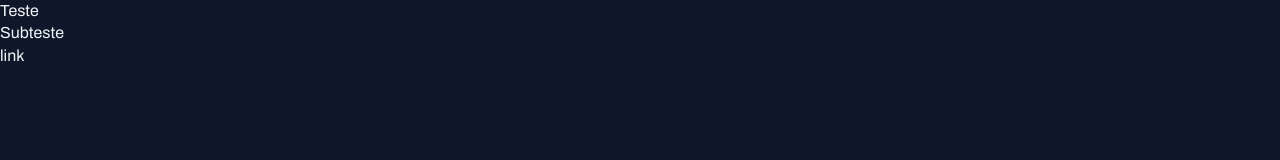
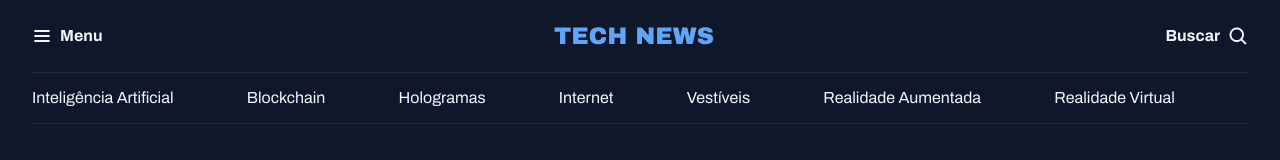
Before and after one commit to BetaMunhoz/portal-de-noticias, a plain HTML site: page index.html in a window 1280 px wide. Drawn offline with Linux system fonts and the light colour scheme.

Commit message:
criando o header da aplicação

```diff
--- a/index.html
+++ b/index.html
@@ -12,8 +12,33 @@
   <link href="https://fonts.googleapis.com/css2?family=Archivo:ital,wght@0,100..900;1,100..900&display=swap" rel="stylesheet">
 </head>
 <body>
-  <h1>Teste</h1>
-  <h2>Subteste</h2>
-  <a href="#">link</a>
+  <header class="container">
+    <nav id="primary" class="grid grid-flow-col">
+      <div>
+        <img src="assets/icons/List.svg" alt="Ícone de menu">
+        <strong>Menu</strong>
+      </div>
+
+      <div>
+        <img src="assets/Logo.svg" alt="TechNews logo">
+      </div>
+
+      <div>
+        <strong>Buscar</strong>
+        <img src="assets/icons/MagnifyingGlass.svg" alt="ícone de lupa para pequisa">
+      </div>
+    </nav>
+
+    <nav id="secondary" class="grid grid-flow-col">
+      <a href="#">Inteligência Artificial</a>
+      <a href="#">Blockchain</a>
+      <a href="#">Hologramas</a>
+      <a href="#">Internet</a>
+      <a href="#">Vestíveis</a>
+      <a href="#">Realidade Aumentada</a>
+      <a href="#">Realidade  Virtual</a>
+    </nav>
+
+  </header>
 </body>
 </html>
--- a/styles/global.css
+++ b/styles/global.css
@@ -39,3 +39,18 @@ a:hover {
 h1, h2, h3 {
   font: inherit;
 }
+
+.container{
+  max-width: 1280px;
+  padding-inline: 32px;
+  margin-inline: auto;
+}
+
+/* utility-first */
+.grid {
+  display: grid;
+}
+
+.grid-flow-col {
+  grid-auto-flow: column;
+}
--- /dev/null
+++ b/styles/header.css
@@ -0,0 +1,25 @@
+#primary {
+  padding-block: 20px;
+
+  div {
+    display: flex;
+    align-items: center;
+    gap: 8px;
+  }
+
+  /*nesting css*/
+  div:nth-child(2) {
+    margin-inline: auto;
+  }
+
+  div:nth-child(3) {
+    justify-self: end;
+
+  }
+}
+
+#secondary {
+  padding-block: 14px;
+  border: solid 1px var(--stroke-color);
+  border-inline: none;
+}
--- a/styles/index.css
+++ b/styles/index.css
@@ -1 +1,2 @@
 @import url(global.css);
+@import url(header.css);
```
